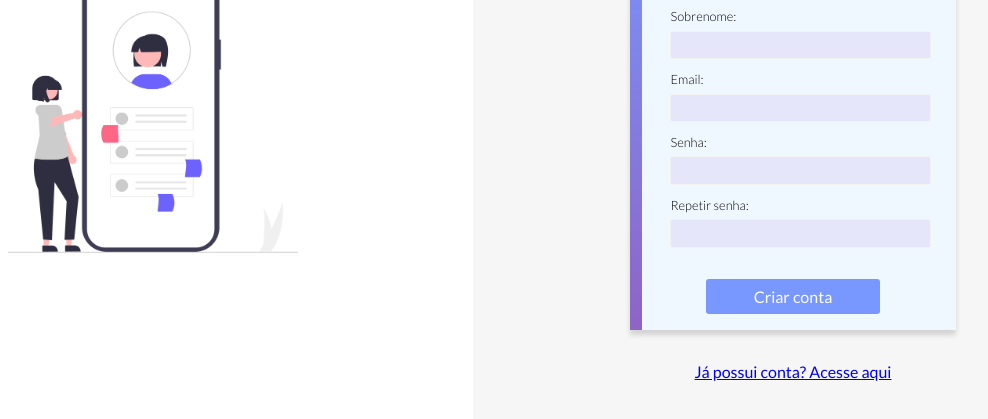
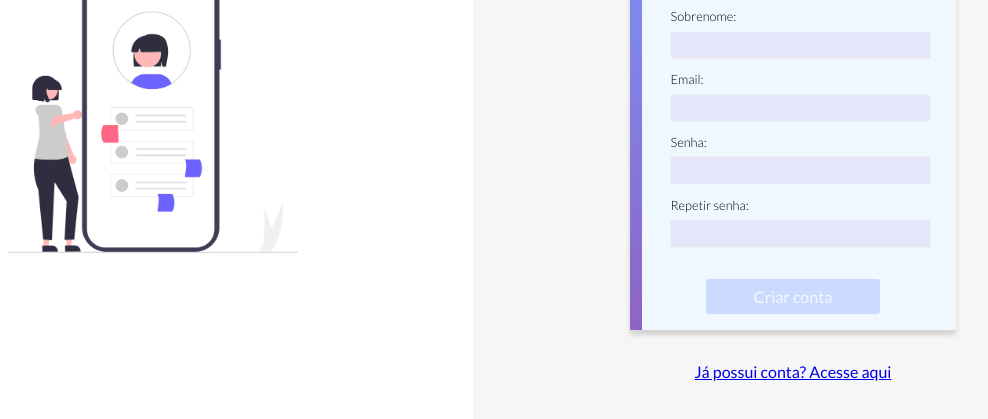
Before and after one commit to LucasTrawman/checkpoint2, a plain HTML site: page signup.html in a window 1280 px wide. Shown: the part 287-706 px from the top of the page, without its empty margins (167-1155 px from the left). Drawn offline with Linux system fonts and the light colour scheme.

Commit message:
Validação BOTÃO SIGNUP
Validação final de botão e itens de singup

```diff
--- a/signup.html
+++ b/signup.html
@@ -52,7 +52,7 @@
         <span class="span-required hidden">As senhas devem ser iguais</span>
       </label>
 
-      <button>Criar conta</button>
+      <button id="btn_cadastrar" class="disabled" type="submit">Criar conta</button>
 
     </form>
     <div class="ingressar">
```
